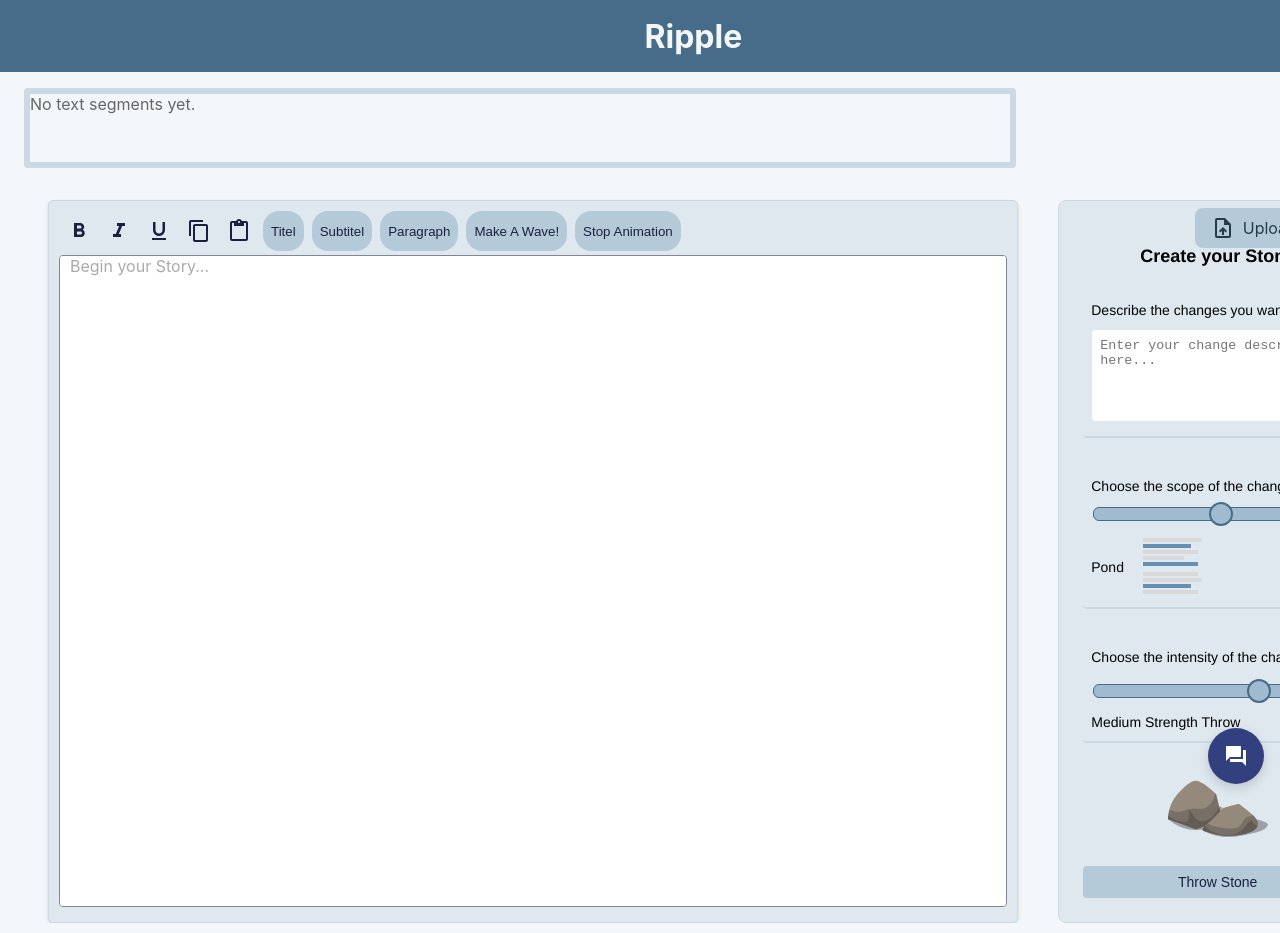
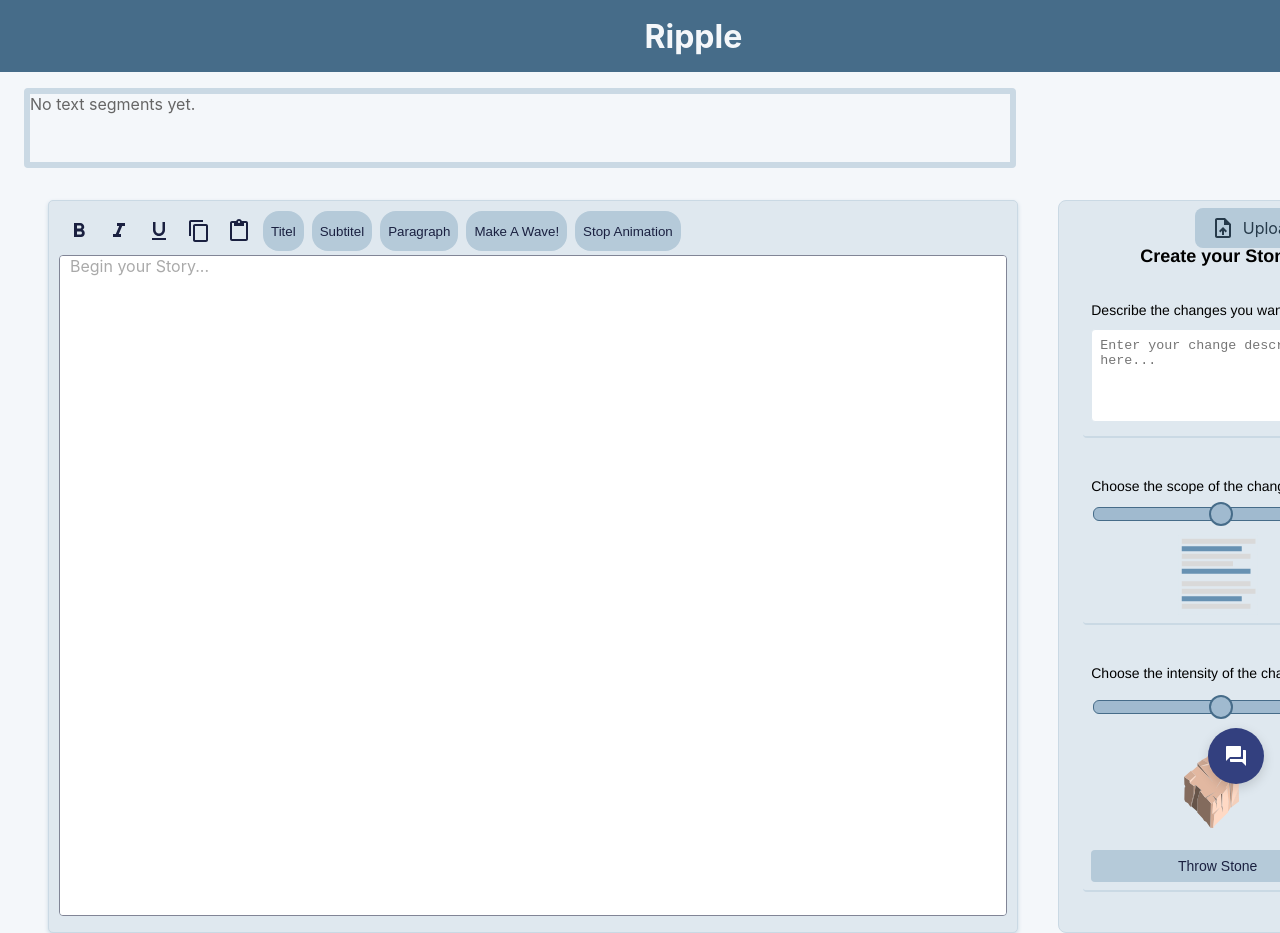
Before and after one commit to EmlMeml/thesis-project, a React (Create React App) app: page / in a window 1280 px wide. Shown: the top 933 px of the page. Built offline with nearby package versions, Linux system fonts and the light colour scheme.

Commit message:
change Creator small changes

```diff
--- a/src/custom/ChangeCreator.tsx
+++ b/src/custom/ChangeCreator.tsx
@@ -1,15 +1,21 @@
 import React, { ChangeEvent, useState } from 'react';
-import {ReactComponent as StoneIcon} from '../img/stone.svg';
-import {ReactComponent as PuddleIcon} from '../img/puddle.svg';
-import {ReactComponent as PondIcon} from '../img/pond.svg';
-import {ReactComponent as LakeIcon} from '../img/lake.svg';
+import StoneIcon from '../img/stone.svg';
+import BoulderIcon from '../img/bolder.svg';
+import CobblestoneIcon from '../img/cobble.svg';
+import PebbleIcon from '../img/gravel.svg';
+import SandIcon from '../img/sand.svg';
+import PuddleIcon from '../img/puddle.svg';
+import PondIcon from '../img/pond.svg';
+import LakeIcon from '../img/lake.svg';
 
 const scopeMapping = ['Puddle', 'Pond', 'Lake'];
 const scopeIcons = [PuddleIcon, PondIcon, LakeIcon];
 
-const intensityMapping = ['Drop Stone', 'Half-Hearted Throw', 'Medium Strength Throw', 'Full Arm-leg Throw'];
+const intensityMapping = ['Sand', 'Pebble','Cobblestone', 'Stone' , 'Boulder'];
+const intensityIcons = [SandIcon, PebbleIcon, CobblestoneIcon, StoneIcon, BoulderIcon];
+
 export const ChangeCreator = () => {
-    const [intensityIndex, setIntensityIndex] = useState(2); // Default to "Stone"
+    const [intensityIndex, setIntensityIndex] = useState(2); // Default to "Cobblestone"
     const [scopeIndex, setScopeIndex] = useState(1); // Default to "Pond"
 
     const handleIntensityChange = (e: ChangeEvent<HTMLInputElement>) => {
@@ -47,11 +53,9 @@ export const ChangeCreator = () => {
                 value={scopeIndex}
                 onChange={(e) => setScopeIndex(Number(e.target.value))}
             />
-            <div style={{ display: 'flex', alignItems: 'center', gap: '8px', marginTop: '8px' }}>
-                <output id="change-scope-output">{scopeMapping[scopeIndex]}</output>
-                <br />
-                <span style={{ display: 'inline-flex', width: 'auto', height: 'auto', alignItems: 'center', justifyContent: 'center' }}>
-                    {scopeIcons[scopeIndex] ? React.createElement(scopeIcons[scopeIndex]) : null}
+            <div style={{ display: 'flex', justifyContent: 'center', alignItems: 'center', gap: '8px', marginTop: '8px' }}>
+                <span style={{ display: 'inline-flex', width: 80, height: 80, alignItems: 'center', justifyContent: 'center' }}>
+                    {scopeIcons[scopeIndex] ? <img src={scopeIcons[scopeIndex]} alt={scopeMapping[scopeIndex]} style={{ width: 80, height: 80 }} /> : null}
                 </span>
             </div>
         </div>
@@ -67,12 +71,18 @@ export const ChangeCreator = () => {
                 onChange={handleIntensityChange}
             />
             <div style={{ display: 'flex', alignItems: 'center', gap: '8px', marginTop: '8px' }}>
-                <output id="change-intensity-output">{intensityMapping[intensityIndex]}</output>
+                <output id="change-intensity-output">
+                    {/* {intensityMapping[intensityIndex]} */}
+                </output>
+                <br />
             </div>
-        </div>
-       <div id="change-visualize-container">
-       <StoneIcon style={{ width: '100px', height: '100px' }} />
-       <input type="submit" value="Throw Stone" id="change-submit" />
+            <div style={{ display: 'flex', justifyContent: 'center', alignItems: 'center'}}>
+            <span style={{ display: 'inline-flex', width: 80, height: 80, alignItems: 'center', justifyContent: 'center' }}>
+                {intensityIcons[intensityIndex] ? <img src={intensityIcons[intensityIndex]} alt={intensityMapping[intensityIndex]} style={{ width: 80, height: 80 }} /> : null}
+            </span>
+            </div>
+            <br />
+            <input type="submit" value="Throw Stone" id="change-submit" />
        </div>
 
     </div>
```
